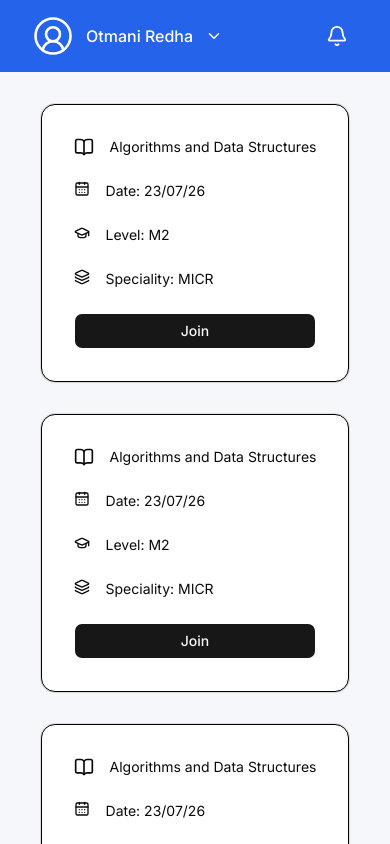
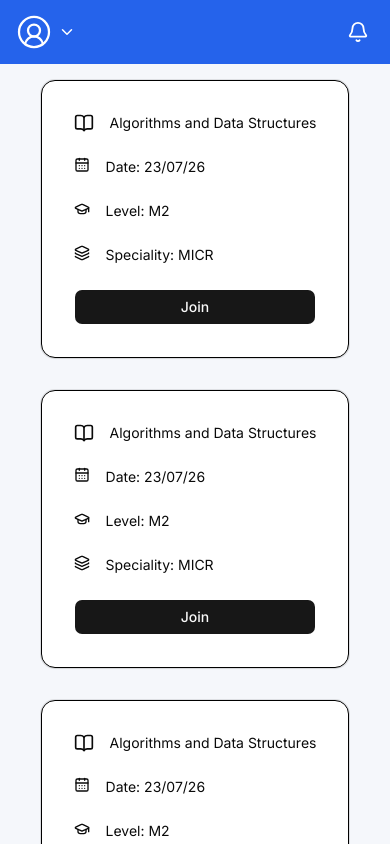
Before and after one commit to otmaniredha02/exam-consultation-online, a Next.js app: page /student-dashboard in a window 390 px wide. Shown: the top 844 px of the page. Built offline with nearby package versions, Linux system fonts and the light colour scheme.

Commit message:
fix header sub menus

```diff
--- a/app/components/student-notification-menu/student-notification.css
+++ b/app/components/student-notification-menu/student-notification.css
@@ -1,39 +1,48 @@
-.notification-item-container {
-    cursor: pointer;
-    padding: 1rem;
-    border: 1px solid #ddd;
-    border-radius: 8px;
+.notification-item {
+    border-bottom: 1px solid #e5e7eb;
 }
 
 .notification-header {
+    width: 100%;
+    padding: 14px;
+
+    display: flex;
+    justify-content: space-between;
+    align-items: center;
+
+    background: white;
+    border: none;
+
+    cursor: pointer;
+}
+
+.notification-title {
     display: flex;
     align-items: center;
-    gap: .75rem;
+    gap: 10px;
 }
 
-.notification-details {
+.notification-body {
     max-height: 0;
-    opacity: 0;
+
     overflow: hidden;
 
     transition:
-        max-height 0.3s ease,
-        opacity 0.3s ease,
-        margin-top 0.3s ease;
+        max-height .3s ease,
+        padding .3s ease;
 
-    margin-top: 0;
+    padding: 0 14px;
 }
 
-.notification-details.open {
-    max-height: 300px; /* larger than expected content */
-    opacity: 1;
-    margin-top: .75rem;
+.notification-body.open {
+    max-height: 200px;
+    padding: 0 14px 14px;
 }
 
-.notification-menu-content {
-    width: min(90vw, 50rem);
-    padding: 1rem;
-    display: flex;
-    flex-direction: column;
-    gap: 0.5rem;
+.notification-arrow {
+    transition: transform .25s;
 }
+
+.notification-arrow.open {
+    transform: rotate(180deg);
+}
--- a/app/student-dashboard/StudentHeader.tsx
+++ b/app/student-dashboard/StudentHeader.tsx
@@ -2,12 +2,23 @@
 
 import { useState } from "react";
 import { useRouter } from "next/navigation";
+
+import {
+  Bell,
+  ChevronDown,
+  CircleUserRound,
+  LogOut,
+  Settings,
+  User,
+} from "lucide-react";
+
 import {
   DropdownMenu,
   DropdownMenuContent,
   DropdownMenuItem,
   DropdownMenuTrigger,
 } from "@/components/ui/dropdown-menu";
+
 import {
   Dialog,
   DialogContent,
@@ -16,19 +27,36 @@ import {
   DialogHeader,
   DialogTitle,
 } from "@/components/ui/dialog";
+
 import { Button } from "@/components/ui/button";
-import {
-  BellIcon,
-  ChevronDown,
-  CircleUserRound,
-} from "lucide-react";
 import { StudentNotificationItem } from "@/app/components/student-notification-menu/student-notification-item";
 
 export default function StudentHeader() {
-  const [logoutDialogOpen, setLogoutDialogOpen] = useState(false);
   const router = useRouter();
 
+  const [profileOpen, setProfileOpen] = useState(false);
+  const [notificationOpen, setNotificationOpen] = useState(false);
+  const [logoutDialogOpen, setLogoutDialogOpen] = useState(false);
+
+  function handleProfileOpenChange(open: boolean) {
+    setProfileOpen(open);
+
+    if (open) {
+      setNotificationOpen(false);
+    }
+  }
+
+  function handleNotificationOpenChange(open: boolean) {
+    setNotificationOpen(open);
+
+    if (open) {
+      setProfileOpen(false);
+    }
+  }
+
   function openLogoutDialog() {
+    setProfileOpen(false);
+
     requestAnimationFrame(() => {
       setLogoutDialogOpen(true);
     });
@@ -37,7 +65,8 @@ export default function StudentHeader() {
   function handleLogout() {
     setLogoutDialogOpen(false);
 
-    // TODO: Clear auth/session here
+    // TODO:
+    // clear auth/session
 
     router.push("/login");
   }
@@ -45,44 +74,70 @@ export default function StudentHeader() {
   return (
     <>
       <header className="dashboard-header">
-        {/* Profile */}
-        <DropdownMenu>
+        {/* ===========================
+            Profile
+        =========================== */}
+
+        <DropdownMenu
+          open={profileOpen}
+          onOpenChange={handleProfileOpenChange}
+        >
           <DropdownMenuTrigger className="profile-button">
             <CircleUserRound size={42} strokeWidth={1.5} />
+
             <span>Otmani Redha</span>
-            <ChevronDown size={18} />
+
+            <ChevronDown
+              size={18}
+              className={profileOpen ? "rotate" : ""}
+            />
           </DropdownMenuTrigger>
 
-          <DropdownMenuContent align="start">
+          <DropdownMenuContent
+            align="start"
+            sideOffset={10}
+            className="profile-dropdown-content"
+          >
             <DropdownMenuItem
               onClick={() => router.push("/student/profile")}
             >
+              <User size={18} />
               Profile
             </DropdownMenuItem>
 
             <DropdownMenuItem
               onClick={() => router.push("/student/settings")}
             >
+              <Settings size={18} />
               Settings
             </DropdownMenuItem>
 
-            <DropdownMenuItem onClick={openLogoutDialog}>
+            <DropdownMenuItem
+              className="logout-item"
+              onClick={openLogoutDialog}
+            >
+              <LogOut size={18} />
               Logout
             </DropdownMenuItem>
           </DropdownMenuContent>
         </DropdownMenu>
 
-        {/* Notifications */}
-        <DropdownMenu>
-          <DropdownMenuTrigger>
-            <button className="notification-button" type="button">
-              <BellIcon size={22} />
-            </button>
+        {/* ===========================
+            Notifications
+        =========================== */}
+
+        <DropdownMenu
+          open={notificationOpen}
+          onOpenChange={handleNotificationOpenChange}
+        >
+          <DropdownMenuTrigger className="notification-button">
+            <Bell size={22} />
           </DropdownMenuTrigger>
 
           <DropdownMenuContent
-            align="start"
-            className="notification-menu-content"
+            align="end"
+            sideOffset={10}
+            className="notification-dropdown-content"
           >
             <StudentNotificationItem />
             <StudentNotificationItem />
@@ -94,7 +149,10 @@ export default function StudentHeader() {
         </DropdownMenu>
       </header>
 
-      {/* Logout Dialog */}
+      {/* ===========================
+          Logout Dialog
+      =========================== */}
+
       <Dialog
         open={logoutDialogOpen}
         onOpenChange={setLogoutDialogOpen}
--- a/app/student-dashboard/page.tsx
+++ b/app/student-dashboard/page.tsx
@@ -31,6 +31,7 @@ export default function StudentDashboard() {
    return (
     <>
       {/* Dashboard content */}
+
      <div style={{display:'flex',gap:'2rem',flexWrap:'wrap',justifyContent:'center'}}>
        {Array.from({ length : 15}, () => {
         return <ConsultationCard/>
--- a/app/student-dashboard/studentDashboard.css
+++ b/app/student-dashboard/studentDashboard.css
@@ -1,51 +1,90 @@
+/* ==========================================================
+   Dashboard
+========================================================== */
+
 .dashboard {
     width: 100%;
     min-height: 100vh;
     background: #f5f7fb;
 }
 
+.dashboard-content {
+    padding: 2rem;
+}
+
+/* ==========================================================
+   Header
+========================================================== */
+
 .dashboard-header {
     height: 72px;
-    background: #2563eb;
 
     display: flex;
     justify-content: space-between;
     align-items: center;
 
     padding: 0 2rem;
+
+    background: #2563eb;
+
+    position: sticky;
+    top: 0;
+    z-index: 100;
+
     box-sizing: border-box;
 }
+
+/* ==========================================================
+   Profile Button
+========================================================== */
 
 .profile-button {
     display: flex;
     align-items: center;
-    gap: 0.75rem;
+    gap: .75rem;
+
+    padding: .4rem .6rem;
 
     border: none;
+    border-radius: 10px;
+
     background: transparent;
-
     color: white;
-    font-size: 1rem;
-    font-weight: 500;
 
     cursor: pointer;
+
+    transition: background .2s;
 }
 
 .profile-button:hover {
-    opacity: 0.9;
+    background: rgba(255,255,255,.12);
 }
 
+.profile-button span {
+    font-size: .95rem;
+    font-weight: 500;
+    white-space: nowrap;
+}
 
-.logout {
-    color: red;
+.profile-button svg:last-child {
+    transition: transform .2s;
 }
+
+.profile-button .rotate {
+    transform: rotate(180deg);
+}
+
+/* ==========================================================
+   Notification Button
+========================================================== */
+
 .notification-button {
     width: 42px;
     height: 42px;
 
     display: flex;
+    justify-content: center;
     align-items: center;
-    justify-content: center;
 
     border: none;
     border-radius: 50%;
@@ -54,12 +93,122 @@
     color: white;
 
     cursor: pointer;
+
+    transition: background .2s;
 }
 
 .notification-button:hover {
-    background: rgba(255, 255, 255, 0.15);
+    background: rgba(255,255,255,.12);
 }
 
-.dashboard-content {
-    padding: 2rem;
+/* ==========================================================
+   Profile Dropdown
+========================================================== */
+
+.profile-dropdown-content {
+    width: 220px;
+    padding: .35rem;
 }
+
+.profile-dropdown-content [data-slot="dropdown-menu-item"] {
+    gap: .75rem;
+    cursor: pointer;
+}
+
+.logout-item {
+    color: #dc2626;
+}
+
+/* ==========================================================
+   Notifications Dropdown
+========================================================== */
+
+.notification-dropdown-content {
+    width: 360px;
+    max-height: 420px;
+
+    padding: .35rem;
+
+    overflow-y: auto;
+    overflow-x: hidden;
+}
+
+.notification-dropdown-content::-webkit-scrollbar {
+    width: 6px;
+}
+
+.notification-dropdown-content::-webkit-scrollbar-thumb {
+    background: #cbd5e1;
+    border-radius: 999px;
+}
+
+/* ==========================================================
+   Tablet
+========================================================== */
+
+@media (max-width: 768px) {
+
+    .dashboard-header {
+        padding: 0 1rem;
+    }
+
+    .dashboard-content {
+        padding: 1.25rem;
+    }
+
+    .profile-button span {
+        display: none;
+    }
+
+    .profile-dropdown-content {
+        width: 200px;
+    }
+
+    .notification-dropdown-content {
+        width: min(340px, calc(100vw - 32px));
+    }
+}
+
+/* ==========================================================
+   Phone
+========================================================== */
+
+@media (max-width: 480px) {
+
+    .dashboard-header {
+        height: 64px;
+        padding: 0 .75rem;
+    }
+
+    .dashboard-content {
+        padding: 1rem;
+    }
+
+    .profile-button {
+        gap: .4rem;
+        padding: .25rem;
+    }
+
+    .profile-button svg:first-child {
+        width: 36px;
+        height: 36px;
+    }
+
+    .notification-button {
+        width: 40px;
+        height: 40px;
+    }
+
+    /* Base UI portals the dropdowns to the body,
+       so just control their width. */
+
+    .profile-dropdown-content,
+    .notification-dropdown-content {
+        width: calc(100vw - 24px);
+        max-width: calc(100vw - 24px);
+    }
+
+    .notification-dropdown-content {
+        max-height: 60vh;
+    }
+}
```
Also changed, not shown: app/components/student-notification-menu/student-notification-item.tsx (+44 -17 lines).
